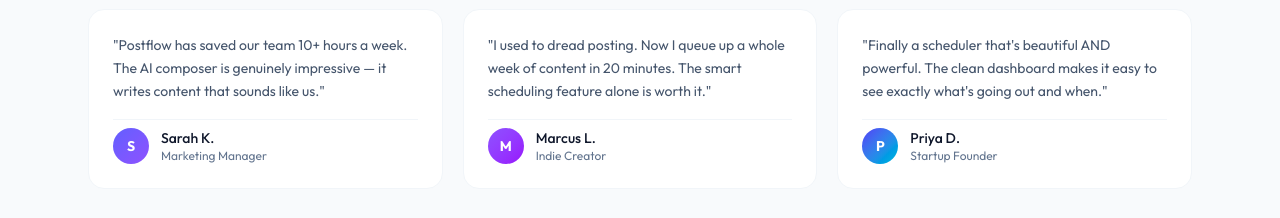
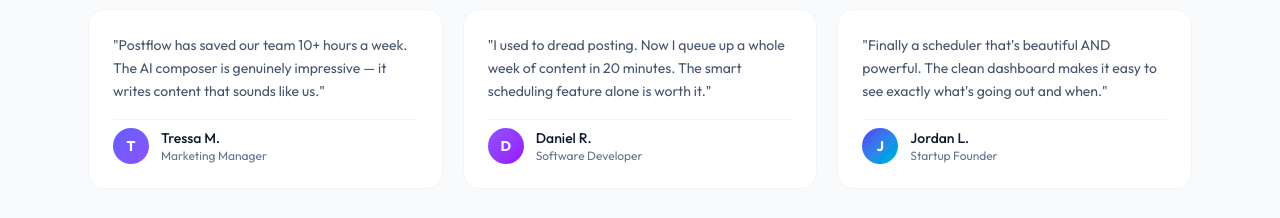
Before and after one commit to tabishmishere/Social-Media-Scheduler-App, a React (Vite) app in the folder client/: page / in a window 1280 px wide. Shown: the part 3100-3318 px from the top of the page. Built offline with nearby package versions, Linux system fonts and the light colour scheme; no server answers.

Commit message:
refactor: update testimonials with new names and roles for improved relevance

```diff
--- a/client/src/components/Home/Testimonials.tsx
+++ b/client/src/components/Home/Testimonials.tsx
@@ -2,23 +2,23 @@
 
 const testimonials = [
     {
-        name: "Sarah K.",
+        name: "Tressa M.",
         role: "Marketing Manager",
-        avatar: "S",
+        avatar: "T",
         avatarBg: "from-indigo-500 to-violet-500",
         text: "Postflow has saved our team 10+ hours a week. The AI composer is genuinely impressive — it writes content that sounds like us.",
     },
     {
-        name: "Marcus L.",
-        role: "Indie Creator",
-        avatar: "M",
+        name: "Daniel R.",
+        role: "Software Developer",
+        avatar: "D",
         avatarBg: "from-violet-500 to-purple-600",
         text: "I used to dread posting. Now I queue up a whole week of content in 20 minutes. The smart scheduling feature alone is worth it.",
     },
     {
-        name: "Priya D.",
+        name: "Jordan L.",
         role: "Startup Founder",
-        avatar: "P",
+        avatar: "J",
         avatarBg: "from-indigo-600 to-cyan-500",
         text: "Finally a scheduler that's beautiful AND powerful. The clean dashboard makes it easy to see exactly what's going out and when.",
     },
```
